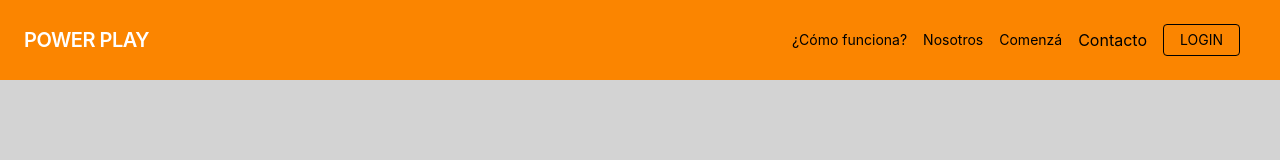
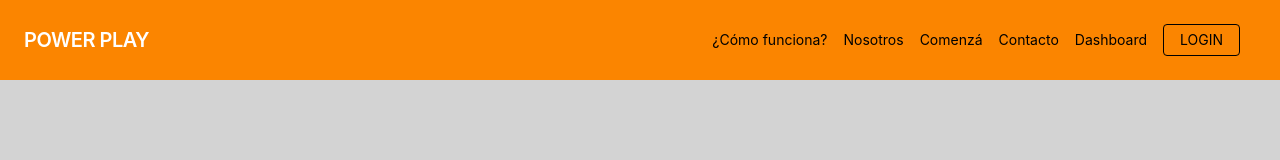
Before and after one commit to No-Country/c10-40-ft-mern, a React (Vite) app in the folder frontend/: page /contact in a window 1280 px wide. Shown: the top 160 px of the page. Built offline with nearby package versions, Linux system fonts and the light colour scheme; no server answers.

Commit message:
feat: :bricks: add dashboard button provisional

```diff
--- a/frontend/src/components/Navbar/index.tsx
+++ b/frontend/src/components/Navbar/index.tsx
@@ -83,11 +83,15 @@ const NavbarResponsive = (): JSX.Element => {
             className="block mt-4 lg:inline-block lg:mt-0 text-black hover:text-white mr-4">
             Comenzá
           </Link>
-        </div>
           <Link
             to="/contact"
             className="block mt-4 lg:inline-block lg:mt-0 text-black hover:text-white mr-4">
             Contacto
+          </Link>
+          <Link
+            to="/dashboard"
+            className="block mt-4 lg:inline-block lg:mt-0 text-black hover:text-white mr-4">
+            Dashboard
           </Link>
         </div>
         <div className="md:text-center lg:text-end">
@@ -97,6 +101,7 @@ const NavbarResponsive = (): JSX.Element => {
             LOGIN
           </Link>
         </div>
+      </div>
     </nav>
   )
 }
```
Lines whose indentation alone changed are shown as unchanged.
